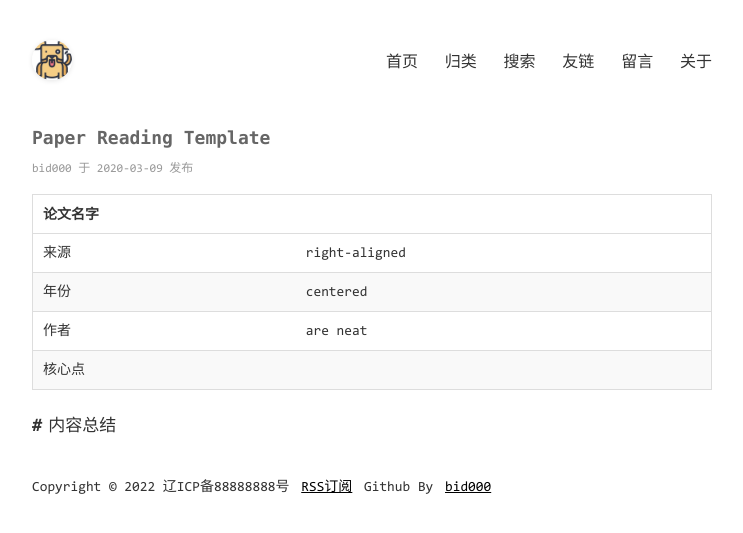
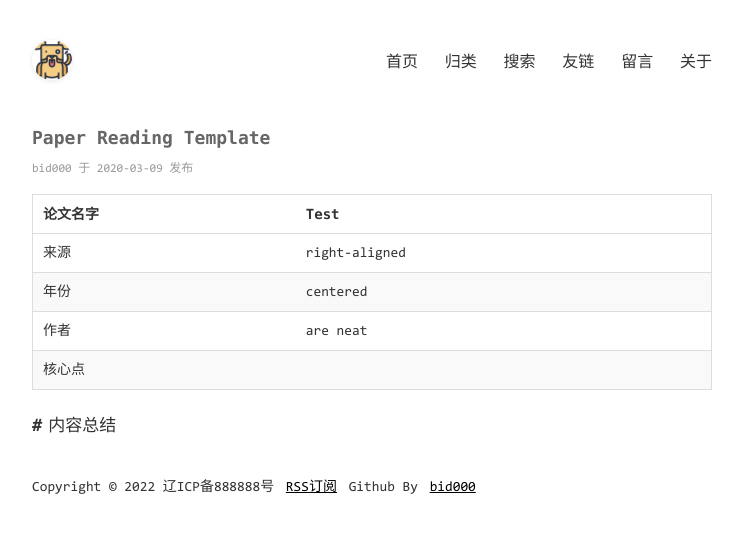
Before and after one commit to CaiJi-bai/CaiJi-bai.github.io, a Jekyll site: the page built from _posts/2020-03-09-Paper Reading Template.md, in a window 1280 px wide. Shown: the top 533 px of the page, without its empty margins (268-1011 px from the left). Built offline with Jekyll 4.4.1, drawn with Linux system fonts in a browser that asks for light colours.

Commit message:
little 4

```diff
--- a/_config.yml
+++ b/_config.yml
@@ -5,7 +5,7 @@ title: bid000 Blog
 description: bid000的个人博客
 keywords: bid000,Blog,Java,Html,JavaScript
 author: bid000
-footerText: 'Copyright © 2022 辽ICP备88888888号'
+footerText: 'Copyright © 2022 辽ICP备888888号'
 
 # 这些不要动
 permalink: /posts/:year/:month/:day/:title.html
--- a/_posts/2020-03-09-Paper Reading Template.md
+++ b/_posts/2020-03-09-Paper Reading Template.md
@@ -4,7 +4,7 @@ title: Paper Reading Template
 categories: [Test]
 ---
 
-| 论文名字  |               |
+| 论文名字  |    Test       |
 | :-----    | :-----       |
 | 来源      | right-aligned |
 | 年份      |   centered    |
```
